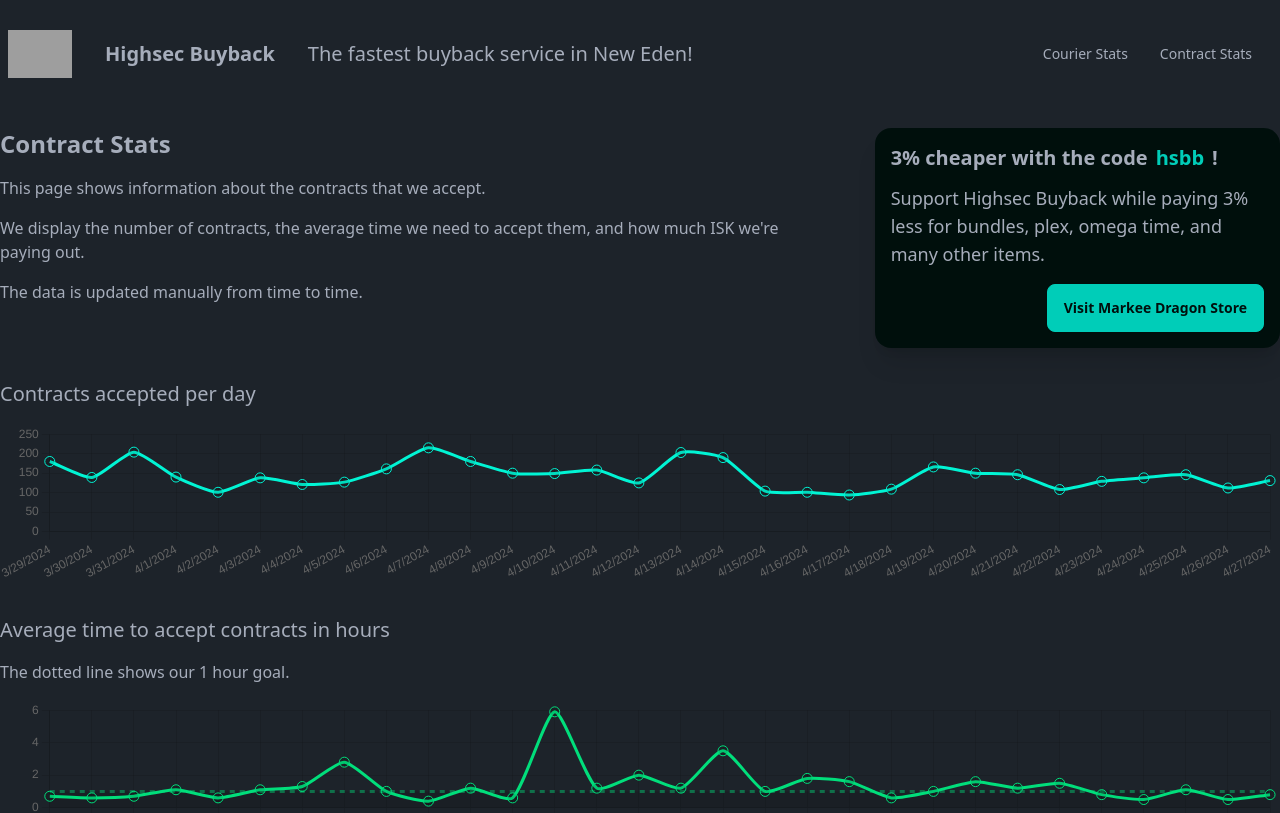
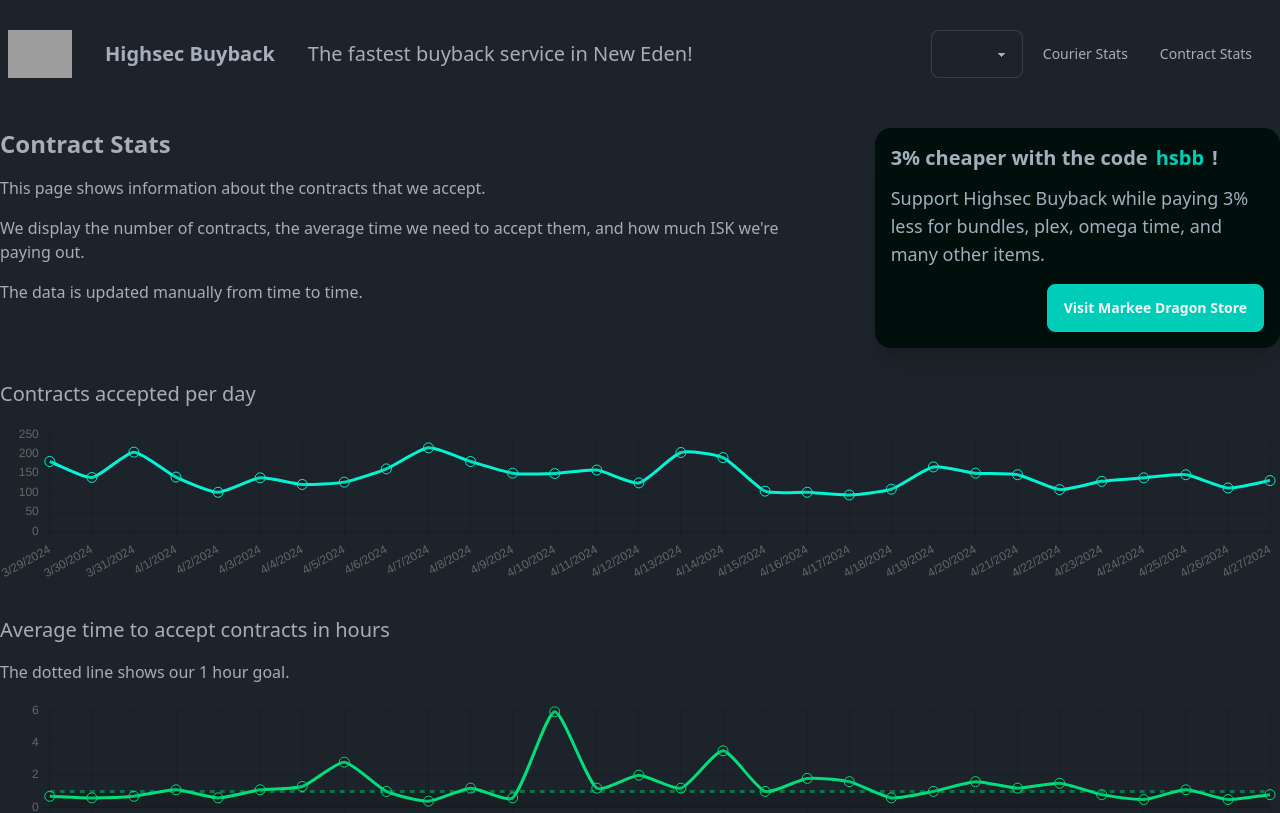
Before and after one commit to bahrmichael/hsbb-frontend, a SvelteKit app: page /contract-stats in a window 1280 px wide. Shown: the top 813 px of the page. Built offline with nearby package versions, Linux system fonts and the light colour scheme; grey boxes are pictures that could not be loaded.

Commit message:
feat: light theme and basic theme picker (#2)

```diff
--- a/src/app.html
+++ b/src/app.html
@@ -1,5 +1,5 @@
 <!doctype html>
-<html lang="en">
+<html lang="en" data-theme="">
 	<head>
 		<meta charset="utf-8" />
 		<link rel="icon" href="%sveltekit.assets%/favicon.ico" />
--- /dev/null
+++ b/src/hooks.server.ts
@@ -0,0 +1,15 @@
+import { themes } from '$lib/themes';
+
+export const handle = async ({ event, resolve }) => {
+  const theme = event.cookies.get("theme");
+
+  if (!theme || !themes.filter(availableTheme => availableTheme.name === theme)) {
+    return await resolve(event);
+  }
+
+  return await resolve(event, {
+    transformPageChunk: ({ html }) => {
+      return html.replace('data-theme=""', `data-theme="${theme}"`);
+    },
+  });
+}
--- a/src/lib/Markee.svelte
+++ b/src/lib/Markee.svelte
@@ -33,7 +33,7 @@
 		<p class="mb-2 text-lg">Support Highsec Buyback while paying 3% less for bundles, plex, omega time, and many
 			other items.</p>
 		<div class="card-actions justify-end">
-			<a class="btn btn-accent"
+			<a class="btn btn-accent text-gray-100"
 				 href="https://store.markeedragon.com/affiliate.php?id=1011&redirect=index.php?cat=4" target="_blank">Visit
 				Markee Dragon Store</a>
 		</div>
--- a/src/lib/Navbar.svelte
+++ b/src/lib/Navbar.svelte
@@ -1,4 +1,5 @@
 <script lang="ts">
+	import ThemePicker from '$lib/ThemePicker.svelte';
 	import { onMount } from 'svelte';
 	import { getInstance } from '$lib/instance';
 
@@ -21,6 +22,7 @@
 		{/if}
 	</div>
 	<div class="flex-none">
+		<ThemePicker />
 		<ul class="menu menu-horizontal px-1">
 			{#if isHsbb}
 				<li><a href="/courier-stats">Courier Stats</a></li>
--- /dev/null
+++ b/src/lib/ThemePicker.svelte
@@ -0,0 +1,42 @@
+<script lang="ts">
+    import { onMount } from 'svelte'
+    import { themes } from './themes'
+
+    let currentTheme = "";
+
+    onMount(() => {
+        if (typeof window !== 'undefined') {
+            const theme = window.localStorage.getItem('theme');
+
+            if (theme && themes.filter(availableTheme => availableTheme.name === theme)) {
+                document.documentElement.setAttribute('data-theme', theme);
+                currentTheme = theme;
+            }
+        }
+    })
+
+    function setTheme(event: Event) {
+        const select = event.target as HTMLSelectElement;
+        const theme = select.value;
+        if (themes.filter(availableTheme => availableTheme.name === theme)) {
+            const oneYear = 60 * 60 * 24 * 365;
+            window.localStorage.setItem('theme', theme);
+            document.cookie = `theme=${theme}; max-age=${oneYear}; path=/; SameSite=Strict;`;
+            document.documentElement.setAttribute('data-theme', theme);
+            currentTheme = theme;
+        }
+    }
+</script>
+
+<div>
+  <select
+    bind:value={currentTheme}
+    data-choose-theme
+    class="select select-bordered"
+    on:change={setTheme}
+  >
+    {#each themes as theme}
+      <option value={theme.name}>{theme.label}</option>
+    {/each}
+  </select>
+</div>
--- /dev/null
+++ b/src/lib/themes/index.ts
@@ -0,0 +1,4 @@
+export const themes = [
+	{ name: 'dark', label: 'Dark' },
+	{ name: 'customLight', label: 'Light' }
+];
--- a/tailwind.config.js
+++ b/tailwind.config.js
@@ -11,7 +11,14 @@
 
   // daisyUI config (optional - here are the default values)
   daisyui: {
-    themes: ["dark"], // false: only light + dark | true: all themes | array: specific themes like this ["light", "dark", "cupcake"]
+    themes: ["dark", {
+      customLight: {
+        "neutral": "#e6e6e6",
+        "base-200": "#cfd0d4",
+        "base-content": "#121827",
+        "accent-content": "#D1D2D6",
+      }
+    }], // false: only light + dark | true: all themes | array: specific themes like this ["light", "dark", "cupcake"]
     darkTheme: "dark", // name of one of the included themes for dark mode
   },
 }
```
Also changed, not shown: 1 other file (tests, documents, lock files or other folders).
